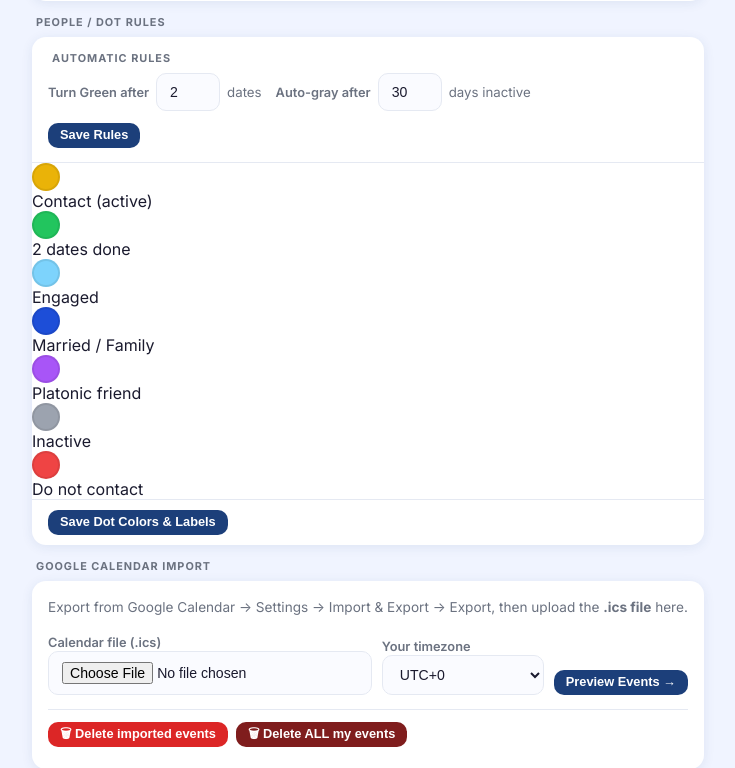
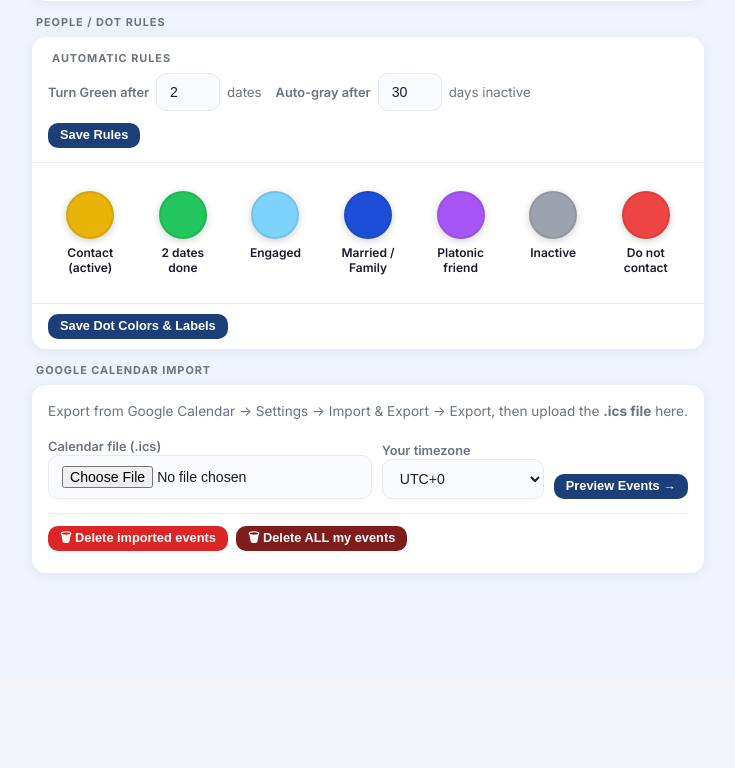
Before and after one commit to hamiltonpr/pmgcalendar, a Flask app: page /settings in a window 1280 px wide. Shown: the part 1302-2070 px from the top of the page, without its empty margins (272-1007 px from the left). After the commit the page ends 1877 px from the top, so only its background shows below. Run offline with Flask 2, Linux system fonts and the light colour scheme; data comes from the database, SQL or seed files in the repository; some libraries are stand-ins or nearby versions.

Commit message:
auto: claude edit

```diff
--- a/static/style.css
+++ b/static/style.css
@@ -1093,6 +1093,67 @@ body.login-page {
   gap: 8px;
 }
 
+/* ── Dot definition cards (Settings) ─────────────── */
+.dot-def-grid {
+  display: flex;
+  flex-wrap: wrap;
+  gap: 8px;
+  padding: 16px;
+}
+.dot-def-card {
+  flex: 1;
+  min-width: 72px;
+  max-width: 100px;
+  cursor: pointer;
+  border-radius: 14px;
+  border: 2px solid transparent;
+  padding: 10px 8px;
+  transition: background 0.12s, border-color 0.12s;
+}
+.dot-def-card:hover { background: var(--bg); }
+.dot-def-card.editing {
+  flex-basis: 100%;
+  max-width: 100%;
+  border-color: var(--primary);
+  background: #EEF2FF;
+  cursor: default;
+}
+.dot-def-preview {
+  display: flex;
+  flex-direction: column;
+  align-items: center;
+  gap: 6px;
+}
+.dot-def-swatch {
+  width: 48px; height: 48px;
+  border-radius: 50%;
+  box-shadow: 0 2px 8px rgba(0,0,0,0.18);
+  flex-shrink: 0;
+}
+.dot-def-name {
+  font-size: 0.75rem;
+  font-weight: 600;
+  color: var(--text);
+  text-align: center;
+  word-break: break-word;
+}
+.dot-def-editor {
+  display: flex;
+  flex-wrap: wrap;
+  align-items: center;
+  gap: 8px;
+  padding-top: 12px;
+}
+.dot-def-color-pick {
+  width: 48px; height: 40px;
+  border-radius: 9px;
+  border: 1.5px solid var(--border);
+  cursor: pointer;
+  padding: 3px;
+  flex-shrink: 0;
+}
+.dot-def-editor .form-control { flex: 1; min-width: 120px; }
+
 /* ── Dot chip selector ───────────────────────────── */
 .dot-chip-row {
   display: flex;
```
